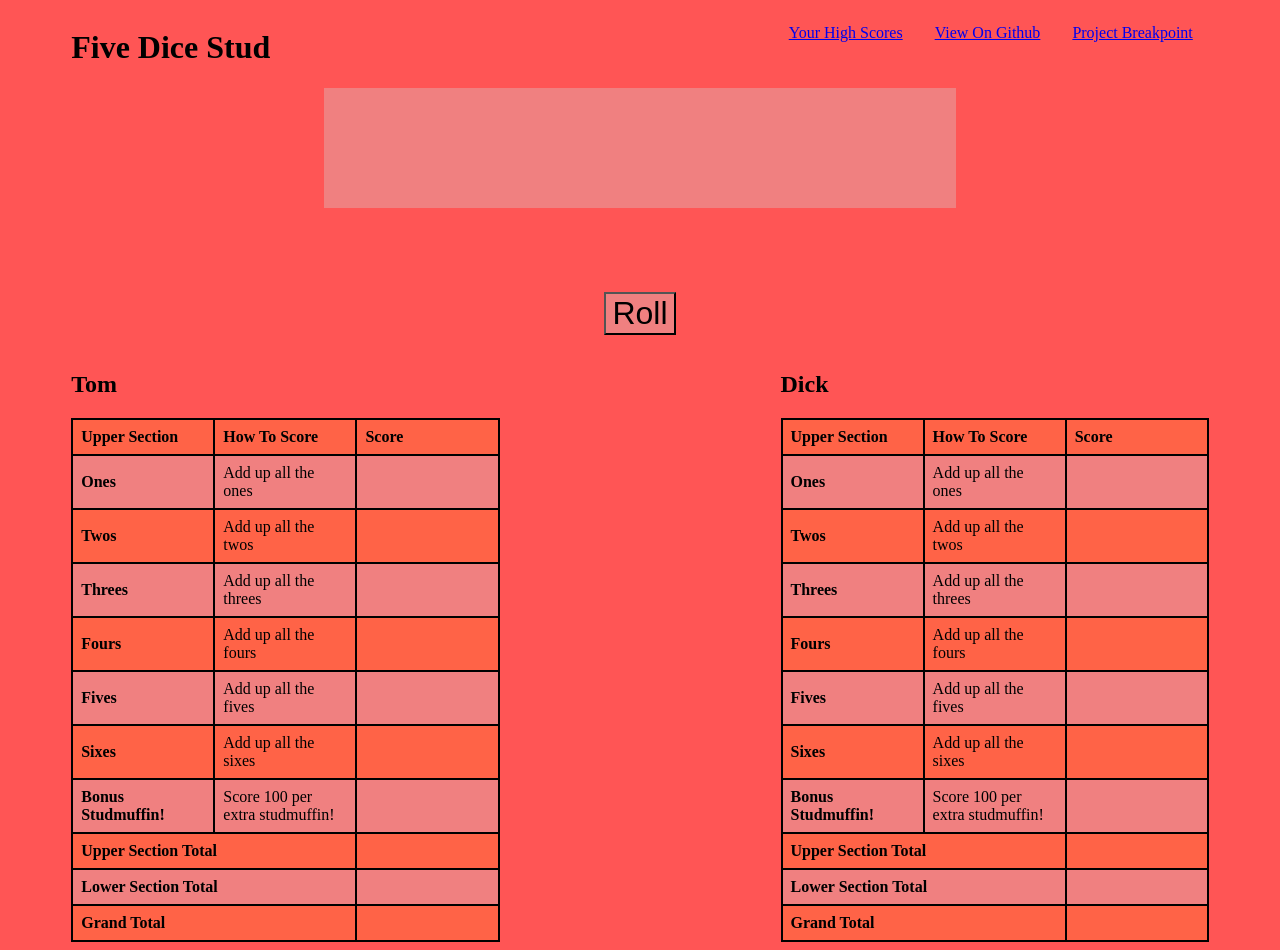
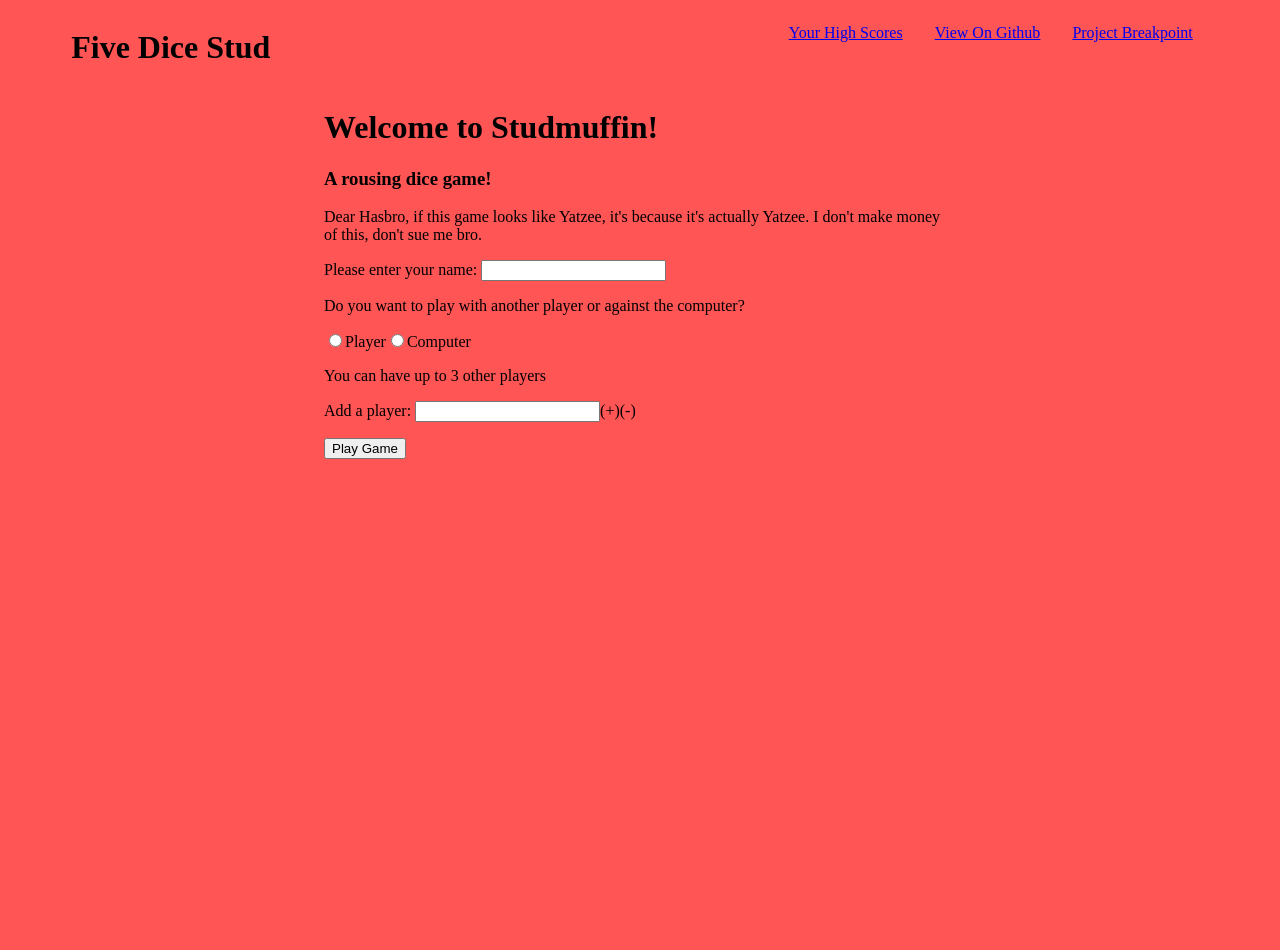
Before and after one commit to jckuhl/dice-game-v3, a Vue app: page / in a window 1280 px wide. After the commit the page ends 800 px from the top, so only its background shows below. Built offline with nearby package versions, Linux system fonts and the light colour scheme.

Commit message:
routing and store

```diff
--- a/package.json
+++ b/package.json
@@ -8,7 +8,9 @@
     "lint": "vue-cli-service lint"
   },
   "dependencies": {
-    "vue": "^2.5.21"
+    "vue": "^2.5.21",
+    "vue-router": "^3.0.2",
+    "vuex": "^3.1.0"
   },
   "devDependencies": {
     "@vue/cli-plugin-babel": "^3.0.3",
--- a/src/App.vue
+++ b/src/App.vue
@@ -1,39 +1,23 @@
 <template>
     <div id="app">
-    <Header/>
-    <div>
-        <DiceHolder />
-        <div class="container">
-            <ScoreCard :player="player1"/>
-            <ScoreCard :player="player2"/>
-        </div>
-    </div>
-        <!-- <div v-else>
-            <Intro @start-game="startGame"/>
-        </div> -->
+        <Header/>
+        <router-view />
     </div>
 </template>
 
 <script>
 
 import Header from './components/Header';
-import DiceHolder from './components/DiceHolder';
-import ScoreCard from './components/ScoreCard';
-import Intro from './components/Intro';
-import Player from './../src/assets/player.js';
+import store from './store.js';
 
 export default {
     name: 'App',
     components: {
         Header,
-        DiceHolder,
-        ScoreCard,
-        Intro
     },
     data() {
         return {
-            player1: new Player('Tom'),
-            player2: new Player('Dick')
+            players: []
         }
     }
 }
--- a/src/components/DiceHolder.vue
+++ b/src/components/DiceHolder.vue
@@ -23,6 +23,7 @@
 import Die from './Die';
 import Roller from '../assets/roller';
 import random from '../assets/random';
+import store from './../store.js';
 
 export default {
     name: 'DiceHolder',
@@ -46,8 +47,7 @@ export default {
                 this.dice = this.roller.roll_except(this.keep)
             }
             this.numbers = this.roller.getNumbers();
-            // this.$emit('pass-numbers', this.numbers);
-            // TODO: pass the numbers to Vuex
+            store.commit('setCurrentNumbers', this.numbers);
             this.rolls -= 1;
             if(this.rolls === 0) {
                 this.$emit('new-turn');
--- a/src/components/Intro.vue
+++ b/src/components/Intro.vue
@@ -1,7 +1,7 @@
 <template>
     <div class="center intro">
         <h1>Welcome to Studmuffin!</h1>
-        <h3>A rosing dice game!</h3>
+        <h3>A rousing dice game!</h3>
         <p>Dear Hasbro, if this game looks like Yatzee, it's because it's actually Yatzee.  I don't make money of this, don't sue me bro.</p>
         <label for="name">Please enter your name: </label>
         <input type="text" id="name" v-model="names[0]" :class="{ warning: warning}" @change="handleInput">
@@ -25,26 +25,26 @@
 </template>
 
 <script>
+import store from './../store.js';
+import router from  './../router.js';
+import Player from './../assets/player.js';
+
 export default {
     data() {
         return {
             names: [],
             picked: '',
-            warning: false
+            warning: false,
+            players: []
         }
     },
     methods: {
         playGame() {
-            if(this.names[0]) {
-                this.warning = false;
-                const gameData = {
-                    names: this.names,
-                    type: this.picked
-                }
-                this.$emit('start-game', gameData);
-            } else {
-                this.warning = true;
-            }
+            store.commit('addPlayers', [
+                new Player('Suzetta'),
+                new Player('Rosalyn')
+            ]);
+            this.$router.push('/game');
         },
         handleInput() {
             if(this.names[0]) this.warning = false;
--- /dev/null
+++ b/src/components/StudMuffin.vue
@@ -0,0 +1,33 @@
+<template>
+    <div>
+        <DiceHolder />
+        <div class="container">
+            <ScoreCard
+            v-for="(player, index) of players"
+            :key="index"
+            :player="player"/>
+        </div>
+    </div>
+</template>
+
+<script>
+import DiceHolder from './DiceHolder';
+import ScoreCard from './ScoreCard';
+import store from './../store.js';
+
+export default {
+    name: 'StudMuffin',
+    components: {
+        DiceHolder,
+        ScoreCard
+    },
+    data() {
+        return {
+            players: []
+        }
+    },
+    created() {
+        this.players = store.state.players;
+    }
+}
+</script>
--- /dev/null
+++ b/src/router.js
@@ -0,0 +1,20 @@
+import Vue from 'vue';
+import Router from 'vue-router';
+import Intro from './components/Intro.vue';
+
+Vue.use(Router);
+
+export default new Router({
+    routes: [
+        {
+            path: '/',
+            name: 'Intro',
+            component: Intro
+        },
+        {
+            path: '/game',
+            name: 'StudMuffin',
+            component: () => import( /* webpackChunkName: "Stud Muffin" */ './components/StudMuffin.vue')
+        }
+    ]
+})
--- /dev/null
+++ b/src/store.js
@@ -0,0 +1,28 @@
+import Vue from 'vue';
+import Vuex from 'vuex';
+
+Vue.use(Vuex);
+
+export default new Vuex.Store({
+    state: {
+        players: [],
+        numbers: {}
+    },
+    mutations: {
+        addPlayers(state, payload) {
+            console.log(payload)
+            payload.forEach(player => {
+                state.players.push(player);
+            });
+            return state;
+        },
+        setCurrentNumbers(state, payload) {
+            state.numbers = payload;
+        }
+    },
+    getters: {
+        getCurrentNumbers(state) {
+            return state.numbers;
+        }
+    }
+});
```
Also changed, not shown: src/main.js (+8 -4 lines), 1 other file (tests, documents, lock files or other folders).
